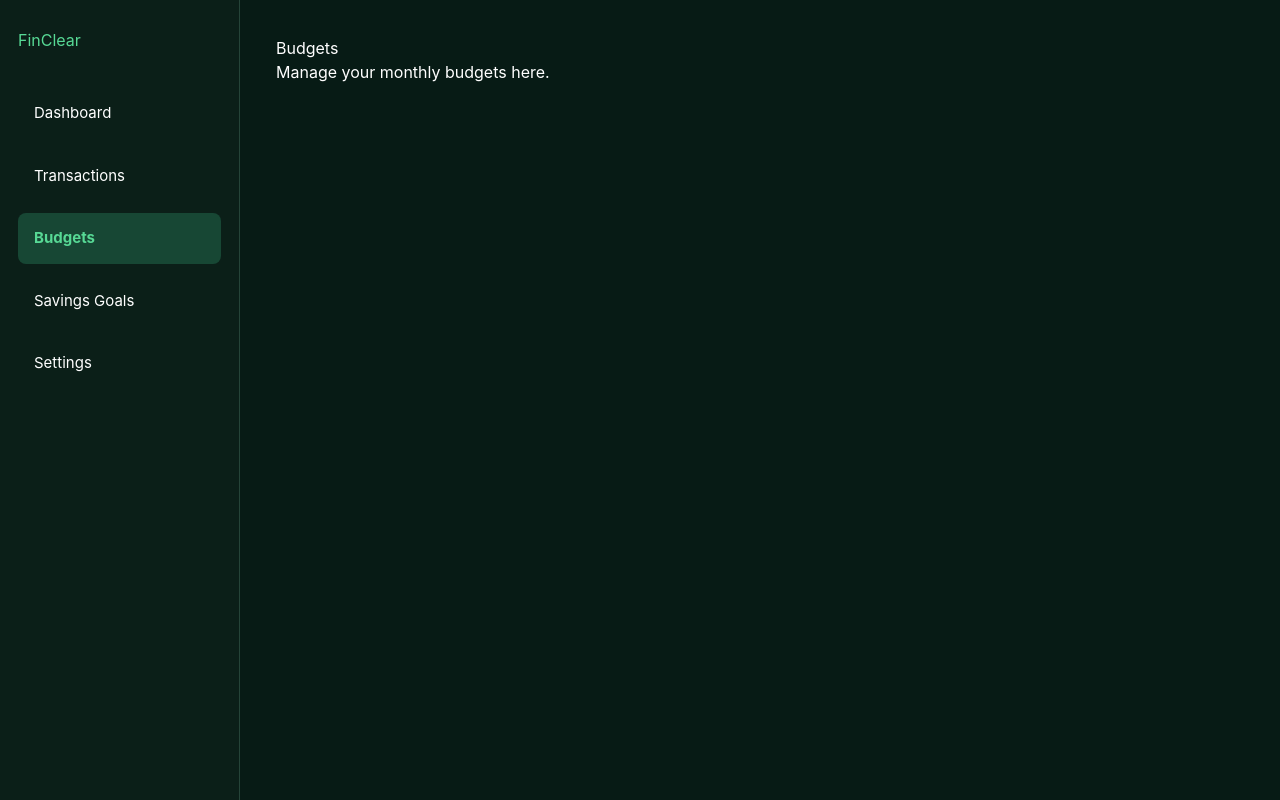
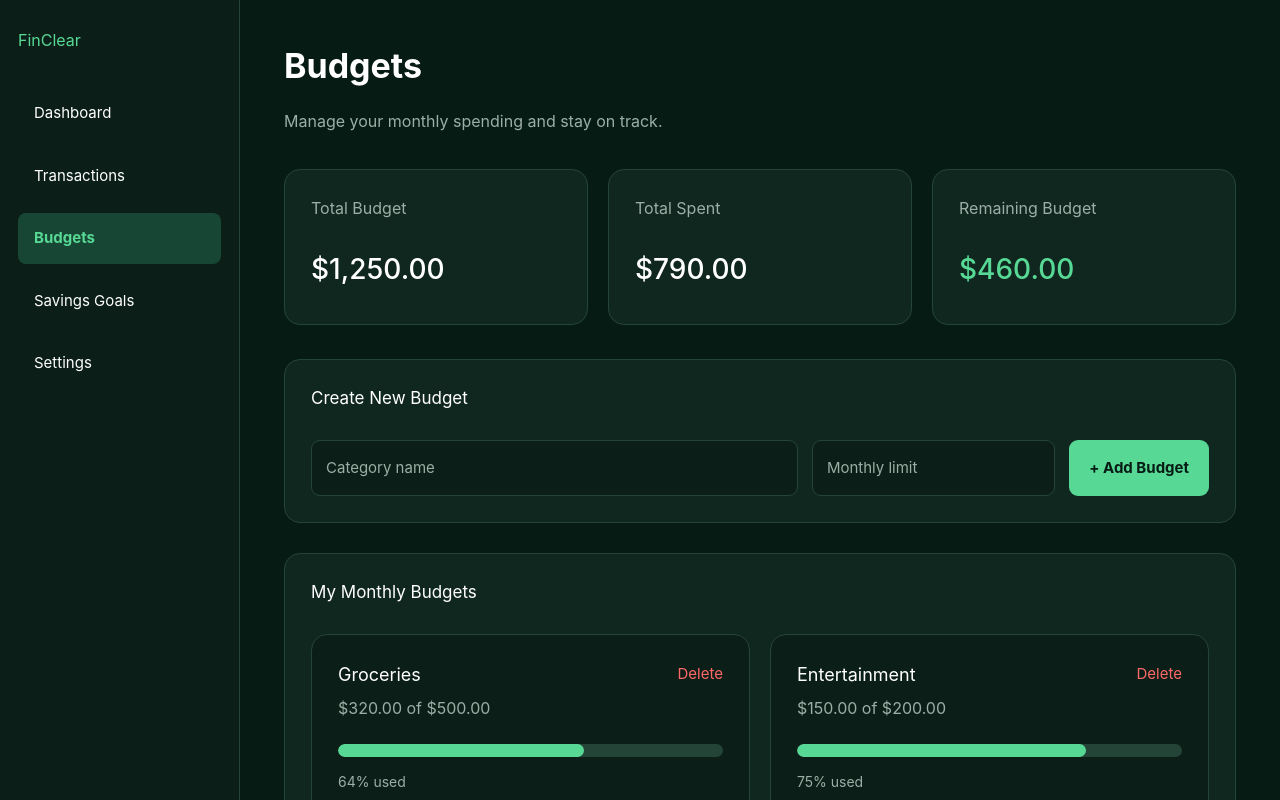
Before and after one commit to RyanHash24/seng513-temp, a React (Vite) app in the folder frontend/: page / in a window 1280 px wide. Both pictures are taken after a click on the button "Budgets". Shown: the top 800 px of the page. Built offline with nearby package versions, Linux system fonts and the light colour scheme.

Commit message:
feat(budgets): implement monthly budget management page

```diff
--- a/frontend/src/App.tsx
+++ b/frontend/src/App.tsx
@@ -4,6 +4,7 @@ import type { CSSProperties } from "react";
 import Transactions from "./Transactions";
 import Dashboard from "./Dashboard";
 import SavingsGoals from "./SavingsGoals";
+import Budgets from "./Budgets";
 
 type Page =
   | "dashboard"
@@ -16,15 +17,24 @@ function App() {
   const [page, setPage] = useState<Page>("dashboard");
 
   return (
-    <div style={{ display: "flex", minHeight: "100vh" }}>
+    <div
+      style={{
+        display: "flex",
+        minHeight: "100vh",
+        width: "100%",
+        backgroundColor: "#071B15",
+      }}
+    >
       <aside
         style={{
           width: "240px",
           minWidth: "240px",
+          boxSizing: "border-box",
           backgroundColor: "#0B1F18",
           padding: "28px 18px",
           borderRight: "1px solid #254438",
           color: "white",
+          minHeight: "100vh",
         }}
       >
         <h1
@@ -86,12 +96,7 @@ function App() {
 
         {page === "transactions" && <Transactions />}
 
-        {page === "budgets" && (
-          <div style={{ padding: "36px" }}>
-            <h1>Budgets</h1>
-            <p>Manage your monthly budgets here.</p>
-          </div>
-        )}
+        {page === "budgets" && <Budgets />}
 
         {page === "savings" && <SavingsGoals />}
 
--- /dev/null
+++ b/frontend/src/Budgets.css
@@ -0,0 +1,189 @@
+
+.budgets-page {
+    padding: 40px 44px;
+    min-height: 100vh;
+    background-color: #071b15;
+    color: #ffffff;
+    box-sizing: border-box;
+  }
+
+  .budgets-page h1 {
+    font-size: 34px;
+    margin: 0 0 18px;
+    font-weight: 700;
+  }
+
+  .budgets-subtitle {
+    color: #9cafa6;
+    font-size: 16px;
+    margin-bottom: 36px;
+  }
+
+  .budgets-summary {
+    display: grid;
+    grid-template-columns: repeat(3, minmax(0, 1fr));
+    gap: 20px;
+    margin-bottom: 34px;
+  }
+
+  .budget-panel {
+    background: #10271f;
+    border: 1px solid #254438;
+    border-radius: 16px;
+    padding: 26px;
+    box-sizing: border-box;
+  }
+
+  .budget-panel > p {
+    color: #9cafa6;
+  }
+
+  .budget-panel h2 {
+    font-size: 28px;
+    margin: 28px 0 8px;
+    font-weight: 500;
+  }
+
+  .budget-accent {
+    color: #57d995;
+  }
+
+  .budget-create {
+    margin-bottom: 30px;
+  }
+
+  .budget-create h3,
+  .budget-list > h3 {
+    font-size: 17px;
+    margin: 0 0 28px;
+  }
+
+  .budget-form {
+    display: grid;
+    grid-template-columns: 2fr 1fr auto;
+    gap: 14px;
+  }
+
+  .budget-form input {
+    padding: 16px 14px;
+    background: #0b1f18;
+    border: 1px solid #254438;
+    border-radius: 9px;
+    color: white;
+    font-size: 15px;
+    min-width: 0;
+  }
+
+  .budget-form input::placeholder {
+    color: #9cafa6;
+  }
+
+  .budget-form button,
+  .budget-edit {
+    padding: 15px 20px;
+    background: #57d995;
+    color: #071b15;
+    border: none;
+    border-radius: 9px;
+    font-size: 15px;
+    font-weight: 700;
+    cursor: pointer;
+  }
+
+  .budget-form button:hover,
+  .budget-edit:hover {
+    background: #43c783;
+  }
+
+  .budget-grid {
+    display: grid;
+    grid-template-columns: repeat(2, minmax(0, 1fr));
+    gap: 20px;
+  }
+
+  .budget-card {
+    background: #0b1f18;
+    border: 1px solid #254438;
+    border-radius: 16px;
+    padding: 26px;
+    min-width: 0;
+  }
+
+  .budget-card-top {
+    display: flex;
+    align-items: center;
+    justify-content: space-between;
+    gap: 12px;
+  }
+
+  .budget-card-top h3 {
+    margin: 0;
+    font-size: 18px;
+  }
+
+  .budget-card p {
+    color: #9cafa6;
+    margin: 8px 0 24px;
+  }
+
+  .budget-delete {
+    background: transparent;
+    border: none;
+    color: #ff6868;
+    cursor: pointer;
+    font-size: 15px;
+  }
+
+  .budget-progress {
+    height: 13px;
+    background: #254438;
+    border-radius: 20px;
+    overflow: hidden;
+    margin-bottom: 14px;
+  }
+
+  .budget-progress-fill {
+    height: 100%;
+    background: #57d995;
+    border-radius: 20px;
+    transition: width 0.3s ease;
+  }
+
+  .budget-progress-warning {
+    background: #ffb454;
+  }
+
+  .budget-card .budget-progress-label {
+    margin-bottom: 18px;
+    font-size: 14px;
+  }
+
+  .budget-card .budget-alert {
+    color: #ffb454;
+    font-weight: 600;
+    margin-bottom: 18px;
+  }
+
+  .budget-edit {
+    margin-top: 8px;
+  }
+
+  @media (max-width: 1000px) {
+    .budgets-summary {
+      grid-template-columns: 1fr;
+    }
+
+    .budget-grid {
+      grid-template-columns: 1fr;
+    }
+
+    .budget-form {
+      grid-template-columns: 1fr;
+    }
+  }
+
+  @media (max-width: 600px) {
+    .budgets-page {
+      padding: 24px 18px;
+    }
+  }
--- /dev/null
+++ b/frontend/src/Budgets.tsx
@@ -0,0 +1,219 @@
+
+import { useState } from "react";
+import "./Budgets.css";
+
+type Budget = {
+  id: number;
+  category: string;
+  limit: number;
+  spent: number;
+};
+
+const initialBudgets: Budget[] = [
+  { id: 1, category: "Groceries", limit: 500, spent: 320 },
+  { id: 2, category: "Entertainment", limit: 200, spent: 150 },
+  { id: 3, category: "Transportation", limit: 300, spent: 90 },
+  { id: 4, category: "Shopping", limit: 250, spent: 230 },
+];
+
+const formatMoney = (amount: number) =>
+  amount.toLocaleString("en-CA", {
+    style: "currency",
+    currency: "CAD",
+  });
+
+function Budgets() {
+  const [budgets, setBudgets] = useState<Budget[]>(initialBudgets);
+  const [category, setCategory] = useState("");
+  const [limit, setLimit] = useState("");
+
+  const totalBudget = budgets.reduce(
+    (sum, budget) => sum + budget.limit,
+    0
+  );
+
+  const totalSpent = budgets.reduce(
+    (sum, budget) => sum + budget.spent,
+    0
+  );
+
+  const remaining = totalBudget - totalSpent;
+
+  function addBudget(e: React.FormEvent<HTMLFormElement>) {
+    e.preventDefault();
+
+    const amount = Number(limit);
+
+    if (!category.trim() || !Number.isFinite(amount) || amount <= 0) {
+      alert("Enter a category and a valid budget amount.");
+      return;
+    }
+
+    setBudgets((previous) => [
+      ...previous,
+      {
+        id: Date.now(),
+        category: category.trim(),
+        limit: amount,
+        spent: 0,
+      },
+    ]);
+
+    setCategory("");
+    setLimit("");
+  }
+
+  function deleteBudget(id: number) {
+    if (window.confirm("Delete this budget?")) {
+      setBudgets((previous) =>
+        previous.filter((budget) => budget.id !== id)
+      );
+    }
+  }
+
+  function editBudget(id: number) {
+    const budget = budgets.find((item) => item.id === id);
+    if (!budget) return;
+
+    const answer = window.prompt(
+      `Enter a new monthly limit for ${budget.category}:`,
+      String(budget.limit)
+    );
+
+    if (answer === null) return;
+
+    const newLimit = Number(answer);
+
+    if (!Number.isFinite(newLimit) || newLimit <= 0) {
+      alert("Please enter a valid positive amount.");
+      return;
+    }
+
+    setBudgets((previous) =>
+      previous.map((item) =>
+        item.id === id ? { ...item, limit: newLimit } : item
+      )
+    );
+  }
+
+  return (
+    <div className="budgets-page">
+      <h1>Budgets</h1>
+      <p className="budgets-subtitle">
+        Manage your monthly spending and stay on track.
+      </p>
+
+      <div className="budgets-summary">
+        <div className="budget-panel">
+          <p>Total Budget</p>
+          <h2>{formatMoney(totalBudget)}</h2>
+        </div>
+
+        <div className="budget-panel">
+          <p>Total Spent</p>
+          <h2>{formatMoney(totalSpent)}</h2>
+        </div>
+
+        <div className="budget-panel">
+          <p>Remaining Budget</p>
+          <h2 className="budget-accent">
+            {formatMoney(remaining)}
+          </h2>
+        </div>
+      </div>
+
+      <section className="budget-panel budget-create">
+        <h3>Create New Budget</h3>
+
+        <form className="budget-form" onSubmit={addBudget}>
+          <input
+            type="text"
+            placeholder="Category name"
+            value={category}
+            onChange={(e) => setCategory(e.target.value)}
+            required
+          />
+
+          <input
+            type="number"
+            placeholder="Monthly limit"
+            value={limit}
+            min="0.01"
+            step="0.01"
+            onChange={(e) => setLimit(e.target.value)}
+            required
+          />
+
+          <button type="submit">+ Add Budget</button>
+        </form>
+      </section>
+
+      <section className="budget-panel budget-list">
+        <h3>My Monthly Budgets</h3>
+
+        <div className="budget-grid">
+          {budgets.map((budget) => {
+            const percentage =
+              (budget.spent / budget.limit) * 100;
+
+            const nearLimit = percentage >= 80;
+
+            return (
+              <div className="budget-card" key={budget.id}>
+                <div className="budget-card-top">
+                  <h3>{budget.category}</h3>
+
+                  <button
+                    className="budget-delete"
+                    onClick={() => deleteBudget(budget.id)}
+                  >
+                    Delete
+                  </button>
+                </div>
+
+                <p>
+                  {formatMoney(budget.spent)} of{" "}
+                  {formatMoney(budget.limit)}
+                </p>
+
+                <div className="budget-progress">
+                  <div
+                    className={
+                      nearLimit
+                        ? "budget-progress-fill budget-progress-warning"
+                        : "budget-progress-fill"
+                    }
+                    style={{
+                      width: `${Math.min(percentage, 100)}%`,
+                    }}
+                  />
+                </div>
+
+                <p className="budget-progress-label">
+                  {percentage.toFixed(0)}% used
+                </p>
+
+                {nearLimit && (
+                  <p className="budget-alert">
+                    {percentage >= 100
+                      ? "Budget limit reached or exceeded!"
+                      : "You're approaching your budget limit."}
+                  </p>
+                )}
+
+                <button
+                  className="budget-edit"
+                  onClick={() => editBudget(budget.id)}
+                >
+                  Edit Budget
+                </button>
+              </div>
+            );
+          })}
+        </div>
+      </section>
+    </div>
+  );
+}
+
+export default Budgets;
```
